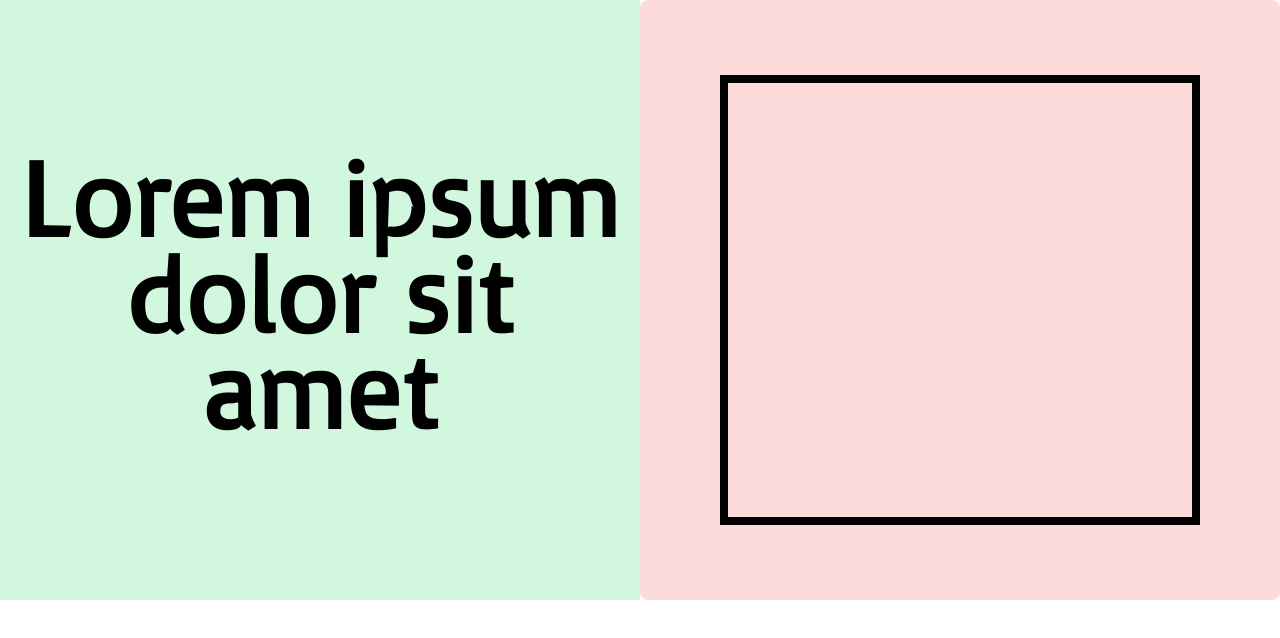
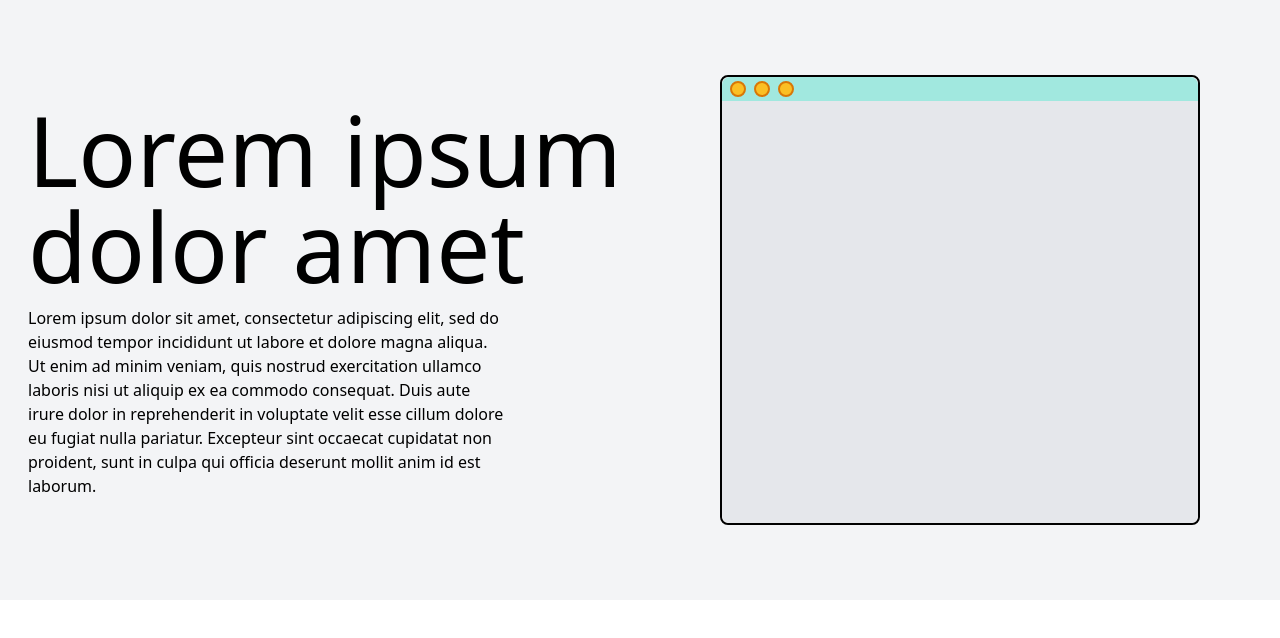
Before and after one commit to kasperzvn/oldKHM, a website: page main/index.html in a window 1280 px wide. Drawn offline with Linux system fonts and the light colour scheme; a web font is replaced by a local one.

Commit message:
New post

```diff
--- a/main/index.html
+++ b/main/index.html
@@ -5,16 +5,28 @@
     <meta name="viewport" content="width=device-width, initial-scale=1.0">
     <title>Document</title>
     <link rel="stylesheet" href="../src/output.css">
+
+    <link rel="preconnect" href="https://fonts.googleapis.com">
+    <link rel="preconnect" href="https://fonts.gstatic.com" crossorigin>
+    <link href="https://fonts.googleapis.com/css2?family=Oi&display=swap" rel="stylesheet">
+
 </head>
-<body>
+<body class="dark:bg-gray-500">
     <div class="h-screen w-screen">
         <div class="w-full h-3/4 flex flex-wrap">
-            <div class="w-1/2 bg-green-400/25 place-content-center">
-                <p class="font-viafont font-extrabold text-8xl text-center text-stroke">Lorem ipsum dolor sit amet</p>
+            <div class="w-1/2 bg-gray-100 content-center">
+                <p class="font-oi text-8xl ml-7 mb-3">Lorem ipsum dolor amet</p>
+                <p class="w-3/4 ml-7">Lorem ipsum dolor sit amet, consectetur adipiscing elit, sed do eiusmod tempor incididunt ut labore et dolore magna aliqua. Ut enim ad minim veniam, quis nostrud exercitation ullamco laboris nisi ut aliquip ex ea commodo consequat. Duis aute irure dolor in reprehenderit in voluptate velit esse cillum dolore eu fugiat nulla pariatur. Excepteur sint occaecat cupidatat non proident, sunt in culpa qui officia deserunt mollit anim id est laborum.</p>
             </div>
-            <div class="w-1/2 bg-red-400/25 flex items-center justify-center rounded-lg">
-                <div class="w-3/4 h-3/4 border-8 border-black">
-
+            <div class="w-1/2 bg-gray-100 flex items-center justify-center">
+                <div class="w-3/4 h-3/4 border-2 border-black rounded-lg">
+                    <div class="h-full w-full bg-gray-200 rounded-lg">
+                        <div class="h-6 w-full bg-teal-300/50 rounded-t-lg flex items-center space-x-2">
+                            <div class="rounded-full h-4 w-4 bg-amber-400 border-2 border-amber-600 ml-2"></div>
+                            <div class="rounded-full h-4 w-4 bg-amber-400 border-2 border-amber-600"></div>
+                            <div class="rounded-full h-4 w-4 bg-amber-400 border-2 border-amber-600"></div>
+                        </div>
+                    </div>
                 </div>
             </div>
         </div>
--- a/tailwind.config.js
+++ b/tailwind.config.js
@@ -1,10 +1,14 @@
 /** @type {import('tailwindcss').Config} */
+
+const defaultTheme = require('tailwindcss/defaultTheme');
+
 module.exports = {
   content: ["./main/*.{html,js}"],
   theme: {
     extend: {
       fontFamily: {
-        viafont: ["ViaFont", "sans-serif"],
+        viafont: ["ViaFontru", "sans-serif"],
+        oi: ["Oi", ...defaultTheme.fontFamily.sans]
       },
     },
   },
```
Also changed, not shown: src/output.css.
